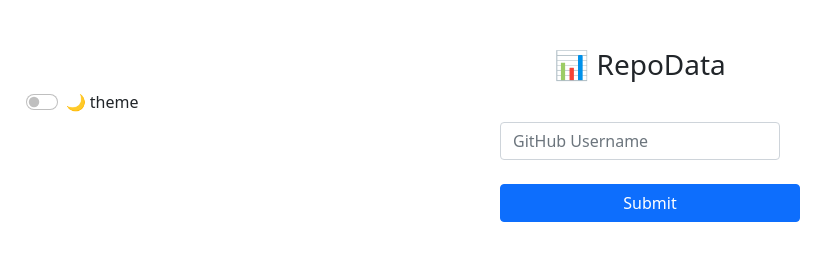
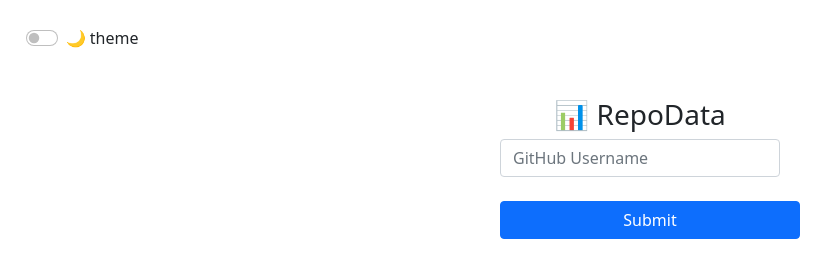
Before and after one commit to devkennyy/repodata, a website: page index.html in a window 1280 px wide. Shown: the whole page, without its empty margins (0-837 px from the left). Drawn offline with nearby package versions, Linux system fonts and the light colour scheme.

Commit message:
moved position to very top

```diff
--- a/index.html
+++ b/index.html
@@ -15,9 +15,8 @@
     <link rel="stylesheet" href="styles.css" />
   </head>
   <body>
-		<h3 class="text-center mt-5" id="heading">📊 RepoData</h3>
     <!-- Default checked -->
-		<div style="margin-left: 2%">
+    <div style="margin-left: 2%; margin-top: 2%;">
       <div class="form-check form-switch">
         <input
           class="form-check-input"
@@ -35,6 +34,7 @@
         >
       </div>
     </div>
+    <h3 class="text-center mt-5" id="heading">📊 RepoData</h3>
 
     <form id="gitHubForm" class="form-inline mx-auto" style="width: 280px">
       <input
```
Lines whose indentation alone changed are shown as unchanged.
